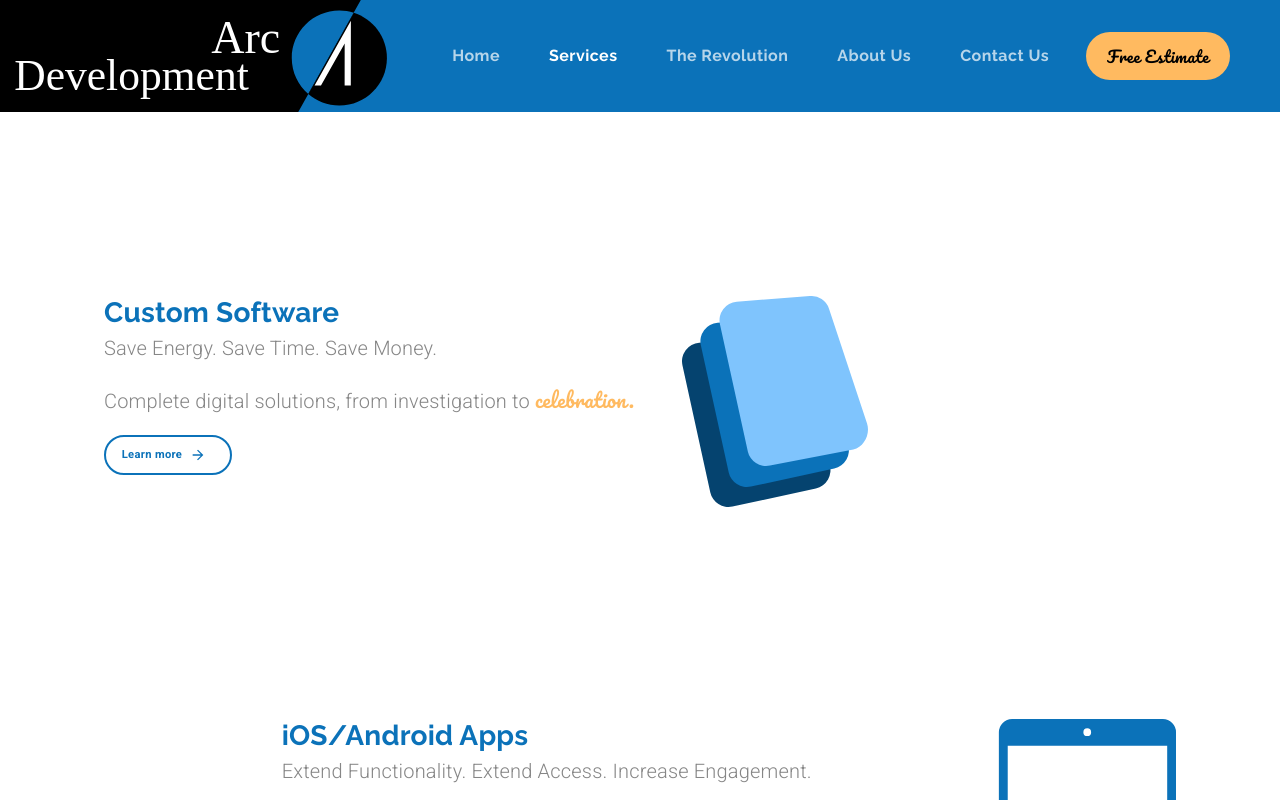
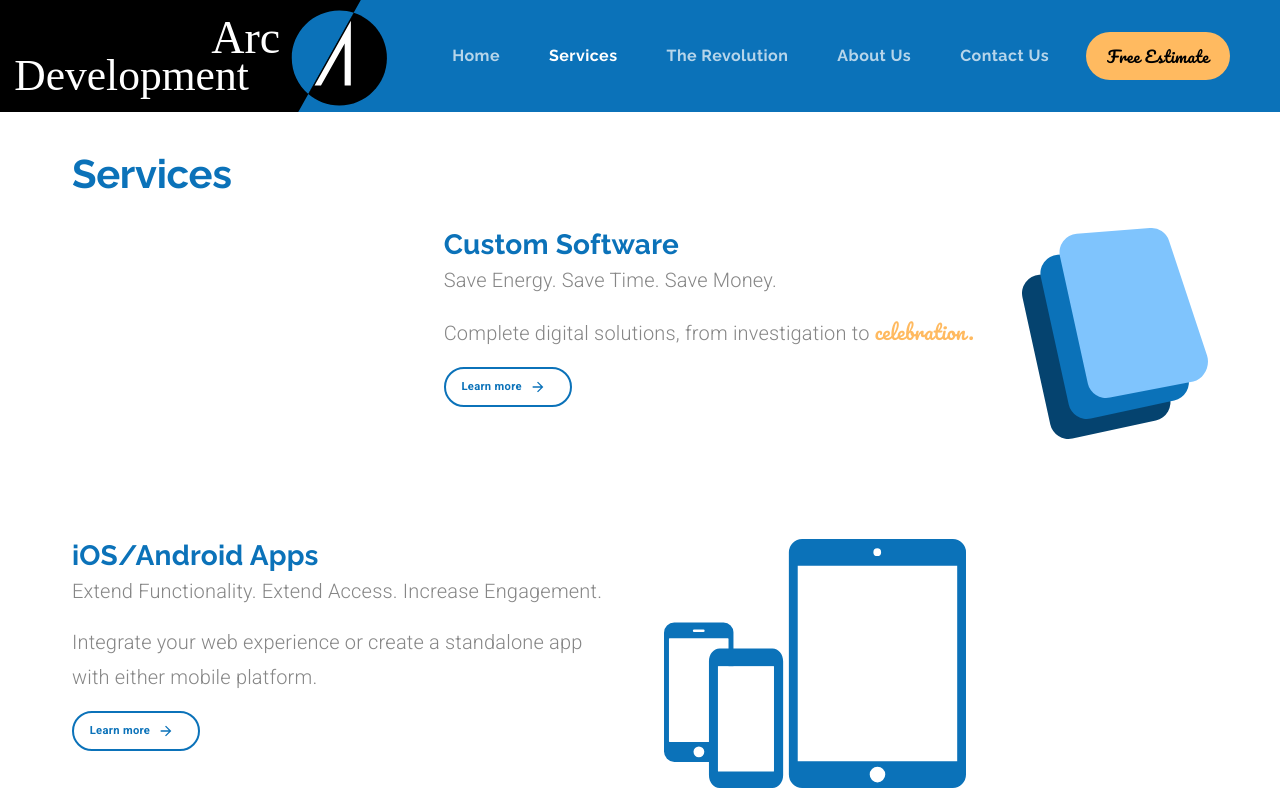
Before and after one commit to AnnaRoos/mui-tutorial-v4, a React (Create React App) app: page /services in a window 1280 px wide. Shown: the top 800 px of the page. Built offline with nearby package versions, Linux system fonts and the light colour scheme.

Commit message:
continued services page

```diff
--- a/src/components/content/ServicesBlock.js
+++ b/src/components/content/ServicesBlock.js
@@ -10,22 +10,23 @@ import ServicesBlockContent from './ServicesBlockContent';
 import { pages } from '../../config/pageConfig';
 
 const useStyles = makeStyles((theme) => ({
-  root: {
-    padding: '0 5rem 0 5rem',
-    [theme.breakpoints.down('sm')]: {
-      padding: '0',
-    },
-  },
+  root: {},
   serviceContainer: {
-    margin: '10rem 0 0 0',
+    margin: (position) => position.margin,
     [theme.breakpoints.down('sm')]: {
       textAlign: 'center',
     },
   },
 }));
 
-const ServicesBlock = ({ navigationHandler, selectedMenuItemHandler }) => {
-  const classes = useStyles();
+const ServicesBlock = ({
+  navigationHandler,
+  selectedMenuItemHandler,
+  middlePlacement,
+  topBottomPlacement,
+  position,
+}) => {
+  const classes = useStyles(position);
   const theme = useTheme();
   const matchesSM = useMediaQuery(theme.breakpoints.down('sm'));
 
@@ -38,9 +39,13 @@ const ServicesBlock = ({ navigationHandler, selectedMenuItemHandler }) => {
           className={classes.serviceContainer}
           container
           item
-          direction="row"
+          direction={matchesSM ? 'column' : 'row'}
           justifyContent={
-            matchesSM ? 'center' : index === 1 ? 'flex-end' : 'flex-start'
+            matchesSM
+              ? 'center'
+              : index === 1
+              ? middlePlacement
+              : topBottomPlacement
           }
           spacing={6}
           xs
--- a/src/pages/HomePage.js
+++ b/src/pages/HomePage.js
@@ -20,6 +20,12 @@ const useStyles = makeStyles((theme) => ({
       margin: '2rem 0 0 0',
     },
   },
+  serviceBlock: {
+    padding: '0 5rem 0 5rem',
+    [theme.breakpoints.down('sm')]: {
+      padding: '0',
+    },
+  },
 }));
 
 const HomePage = ({ navigationHandler, selectedMenuItemHandler }) => {
@@ -30,10 +36,13 @@ const HomePage = ({ navigationHandler, selectedMenuItemHandler }) => {
       <Grid item>
         <HeroBlock navigationHandler={navigationHandler} />
       </Grid>
-      <Grid item>
+      <Grid className={classes.serviceBlock} item>
         <ServicesBlock
           navigationHandler={navigationHandler}
           selectedMenuItemHandler={selectedMenuItemHandler}
+          middlePlacement="flex-end"
+          topBottomPlacement="flex-start"
+          position={{ margin: '8rem 0 0 0' }}
         />
       </Grid>
       <Grid item>
--- a/src/pages/ServicesPage.js
+++ b/src/pages/ServicesPage.js
@@ -1,16 +1,47 @@
 import React from 'react';
 
 import Grid from '@material-ui/core/Grid';
+import Typography from '@material-ui/core/Typography';
+
+import { makeStyles, useMediaQuery } from '@material-ui/core';
+import { useTheme } from '@material-ui/styles';
 
 import ServicesBlock from '../components/content/ServicesBlock';
 
+const useStyles = makeStyles((theme) => ({
+  root: {
+    margin: '5rem 0 0 0',
+    padding: '0 3rem 0 3rem',
+    [theme.breakpoints.down('sm')]: {
+      padding: '0',
+    },
+  },
+  heading: { marginLeft: '24px' },
+}));
+
 const ServicesPage = ({ navigationHandler, selectedMenuItemHandler }) => {
+  const classes = useStyles();
+  const theme = useTheme();
+  const matchesSM = useMediaQuery(theme.breakpoints.down('sm'));
   return (
-    <Grid>
-      <ServicesBlock
-        navigationHandler={navigationHandler}
-        selectedMenuItemHandler={selectedMenuItemHandler}
-      />
+    <Grid
+      className={classes.root}
+      container
+      direction="column"
+      alignItems={matchesSM ? 'center' : null}
+    >
+      <Grid className={classes.heading} item>
+        <Typography variant="h2">Services</Typography>
+      </Grid>
+      <Grid item>
+        <ServicesBlock
+          navigationHandler={navigationHandler}
+          selectedMenuItemHandler={selectedMenuItemHandler}
+          middlePlacement="flex-start"
+          topBottomPlacement="flex-end"
+          position={{ margin: '0 0 3rem 0' }}
+        />
+      </Grid>
     </Grid>
   );
 };
```
